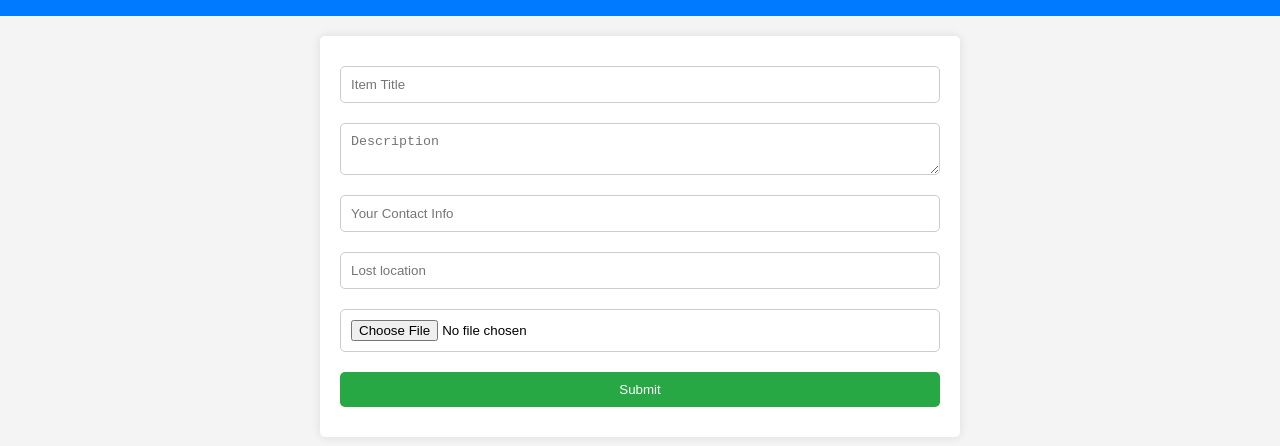
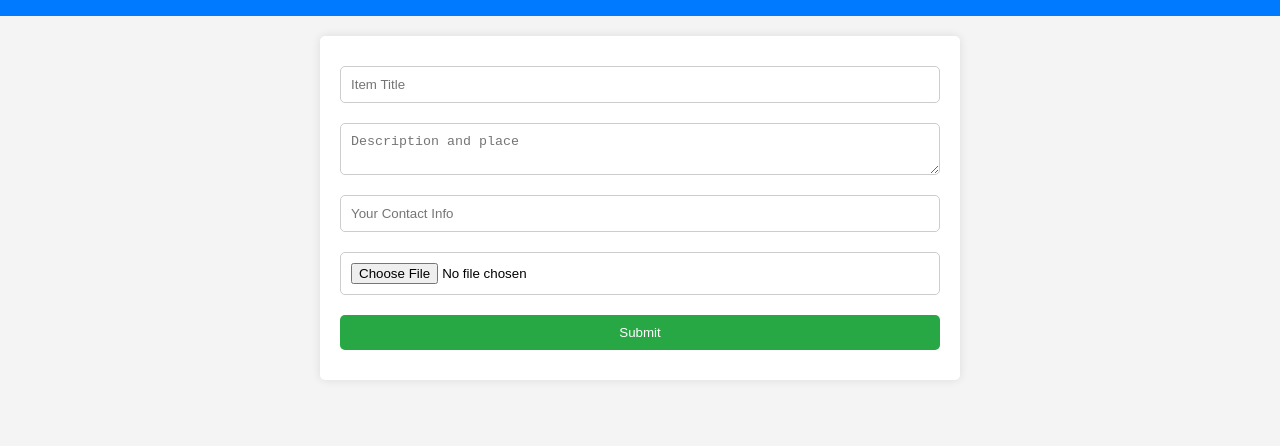
Before and after one commit to jatinjainn/Back2Me, a plain HTML site: page frontend/lost.html in a window 1280 px wide. Shown: the part 94-540 px from the top of the page. Drawn offline with nearby package versions, Linux system fonts and the light colour scheme.

Commit message:
Update lost.html

```diff
--- a/frontend/lost.html
+++ b/frontend/lost.html
@@ -15,9 +15,8 @@
     <div class="container">
         <form id="itemForm">
             <input type="text" id="title" placeholder="Item Title" required>
-            <textarea id="description" placeholder="Description" required></textarea>
+            <textarea id="description" placeholder="Description and place" required></textarea>
             <input type="text" id="contact_info" placeholder="Your Contact Info" required>
-            <input type="text" id="Location" placeholder="Lost location" required>
             <input type="file" id="image" accept="image/*">
             <input type="hidden" id="status" value="Lost">
             <button type="submit">Submit</button>
```
